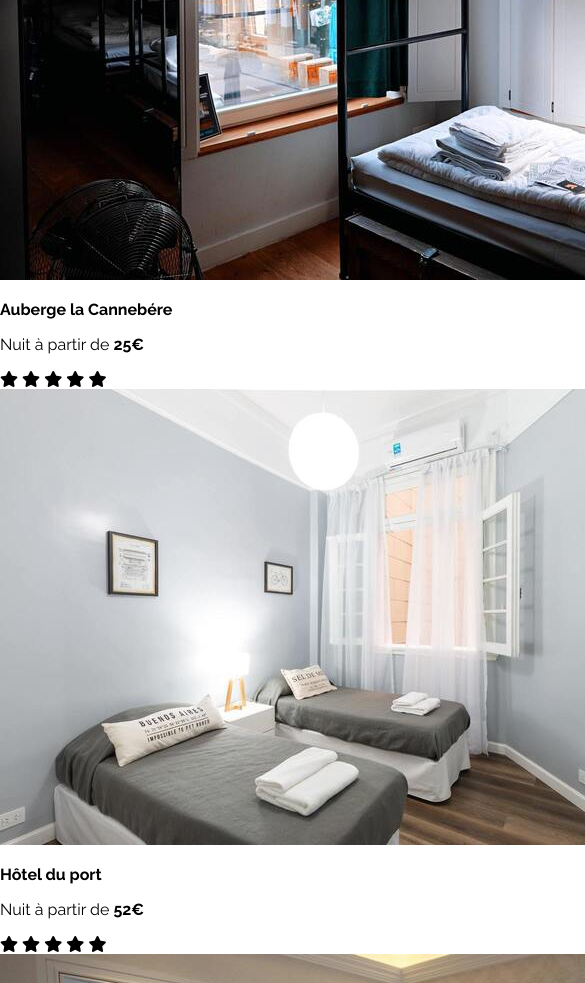
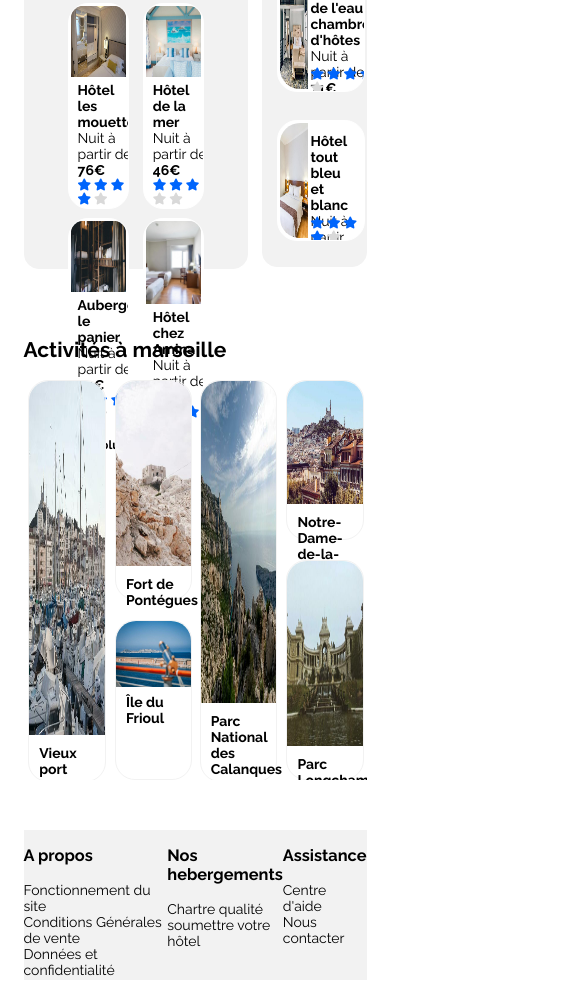
Before and after one commit to jerem45/ProjetReserviaOpenclassroom, a plain HTML site: page index.html in a window 390 px wide. Shown: the part 685-1668 px from the top of the page, 585 px wide, since content can reach past the window. Drawn offline with Linux system fonts and the light colour scheme.

Commit message:
css fini responsive pour ipad et ipad pro reste les media pour la version téléphone

```diff
--- a/style.css
+++ b/style.css
@@ -2,7 +2,12 @@
 
 body {
     font-family: "Raleway", "Sans serif";
-    margin: 0;
+    margin: 0 5% 0 5%;
+    max-width: 1450px;
+    padding: 0 4px;
+    box-sizing: border-box;
+    font-size: 14px;
+    color: black;
   }
 
   a {
@@ -33,23 +38,16 @@ body {
     border-bottom: 2px;
   }
   .headerNavLink[data-active=true]{
-      color: blue/*a changer*/
+      color:  #0065FC;
   }
 
   /*----------------------Header button----------------------------------------*/
 
- .mainContainer{
-   margin: auto;
-   max-width: 1450px;
-   padding: 0 4px;
-   box-sizing: border-box;
- }
   .headerSearchTitle{
     margin-bottom: 15px;
   }
   .headerSearchParagraph{
     margin-top: 0px;
-    font-size: 14px;
   }
   .searchForm{
     display: inline-flex;
@@ -121,7 +119,7 @@ body {
      align-items: center;
      border-radius: 100%;
      color: blue;
-     background-color: rgb(184, 191, 250);
+     background-color: #F2F2F2;
    }
    .filterTitle{
      margin: 0 10px;
@@ -146,8 +144,246 @@ body {
      color: white;
      margin: 0 15px 0 0;
    }
-   .informationPointParagraph{
-    font-size: 14px;
-   }
 
    /*----------------------reservation----------------------------------------*/
+
+   .hostContainer{
+    display: flex;
+    justify-content: space-between;
+    width:100%;
+    height: 550px;
+  }
+
+  .middleContainer{
+    background-color: #F2F2F2;
+    max-width: 65%;
+    border: solid #F2F2F2 1px;
+    border-radius: 15px;
+    height: 100%;
+  }
+  .hostMainContainer{
+    display: flex;
+    flex-wrap: wrap;
+    justify-content: center;
+    align-items: center;
+    width: 100%;
+    height: auto;
+  }
+  .postReservation{
+   opacity: 1;
+   cursor: pointer;
+   background-color: white;
+   border-radius:20px;
+   border: 1px solid white;
+   color: white;
+   margin: 2% 3% 2% 3%;
+   padding: 2px;
+   height: 200px;
+   width: 25%;
+   overflow: hidden;
+   display: flex;
+   flex-direction: column;
+  }
+  .reservationInfo{
+ margin: 5px 0 0 7px;
+ width:100%;
+ height: auto;
+  }
+  .reservationInfoParagraph{
+  font-size: 14px;
+  color: black;
+  margin: 0;
+  }
+  .mainContainerTitle{
+   margin: 15px 0 0 20px;
+  }
+  .mainContainerLastTitle{
+   margin: 10px 0 15px 30px;
+   font-size: 12px;
+  }
+  .postReservation:hover{
+    opacity: 0.7;
+
+  }
+  .postReservation img{
+    width: 100%;
+    height:70%;
+    border-radius: 10px 10px 0 0px;
+  }
+  .reservationStars{
+    margin: 0;
+    font-size: 12px;
+  }
+  .ReservationStarsIcon[data-active=true] {
+    color: #0065FC;
+  }
+  .ReservationStarsIcon[data-active=false] {
+    color: #d9d9d9;
+  }
+
+
+    /*------------------------aside------------------------------*/
+
+
+  .asideTitleContainer{
+    background-color: #F2F2F2;
+    width: 30%;
+    border: solid #F2F2F2 1px;
+    border-radius: 15px;
+    height: auto;
+  }
+  .asideTitle{
+  margin: 15px 0 0 20px;
+  }
+  .asideContainer{
+    display: flex;
+    flex-wrap: wrap;
+    flex-direction: column;
+    align-items: center;
+    justify-content: center;
+  }
+  .popbloc{
+   opacity: 1;
+   cursor: pointer;
+   background-color: white;
+   border-radius:20px;
+   border: 1px solid white;
+   width: 80%;
+   height: 115px;
+   overflow: hidden;
+   margin: 14px;
+   display: flex;
+   padding: 2px;
+  }
+  .popbloc:hover {
+    opacity: 0.7;
+  }
+  .asideImg{
+    width: 35%;
+    height: 100%;
+    border-radius: 20px 0 0 20px;
+  }
+  .asideReservationInfo{
+    padding: 2px;
+    margin: 5px 0 0 0px ;
+
+  }
+  .asideReservationInfoParagraph{
+    margin: 3px 5px 0 0;
+    height: 50%;
+  }
+  .asideReservationStars{
+    font-size: 12px;
+    margin-top: 30px;
+    height: 10%;
+  }
+  .asideReservationStarsIcon[data-active=true] {
+    color: #0065FC;
+  }
+  .asideReservationStarsIcon[data-active=false] {
+    color: #d9d9d9;
+  }
+
+  /* ----------------------------MARSEILLE ACTIVITY----------------------------------- */
+
+.activity{
+  width: 100%;
+  height: auto;
+  background-color: white;
+  margin-top: 70px;
+}
+.activityTitle{
+  color: black;
+}
+.activityMainContainer{
+  height: 400px;
+  width: 100%;
+  display: flex;
+  flex-direction: row;
+  justify-content: space-around;
+  overflow: hidden;
+}
+.activitylargeBolc{
+  display: flex;
+  flex-direction: column;
+  width: 22%;
+  height: 100%;
+  border: solid 1px #F2F2F2;
+  border-radius: 20px 20px 20px 20px;
+}
+.activitylargeImg{
+  width: 100%;
+  height: 90%;
+  border-radius: 20px 20px 0 0;
+}
+.activityParagraph{
+  margin: 10px 2px 4px 10px ;
+  padding: 0;
+}
+.activitySmallBolc{
+  display: flex;
+  flex-direction: column;
+  width: 22%;
+  height: 100%;
+}
+.smallBloc{
+width: 100%;
+height: 55%;
+border: solid 1px #F2F2F2;
+border-radius: 20px 20px 20px 20px;
+}
+.smallLittleBloc{
+display: flex;
+flex-direction: column;
+width: 100%;
+height: 40%;
+border: solid 1px #F2F2F2;
+margin-top: 20px;
+border-radius: 20px 20px 20px 20px;
+}
+.smallLittleLastBloc{
+width: 100%;
+height: 40%;
+border: solid 1px #F2F2F2;
+margin-bottom: 20px;
+border-radius: 20px 20px 20px 20px;
+
+}
+.activitySmallLittleImg{
+  width: 100%;
+  height: 78%;
+  border-radius: 20px 20px 0 0;
+}
+.activitySmallImg{
+  width: 100%;
+  height: 85%;
+  border-radius: 20px 20px 0 0;
+}
+.activitySmallParagraph{
+  margin: 7px 0 0 10px ;
+  padding: 0;
+  height: 100%;
+}
+/* ---------------------footer------------------------------------- */
+
+footer{
+  display: flex;
+  flex-direction: row;
+  justify-content: space-around;
+  align-items: flex-start;
+  margin-top: 50px;
+  background-color: #F2F2F2;
+  width: 100%;
+  height: 150px;
+
+}
+.footerMenu{
+  display: flex;
+  flex-direction: column;
+  width: auto;
+  height: auto;
+  text-align: left;
+}
+.footerMenu li{
+  list-style: none;
+}
```
